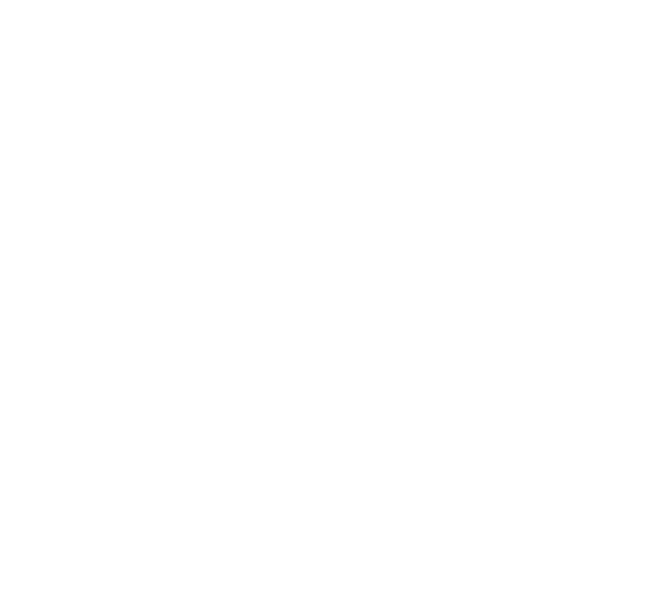
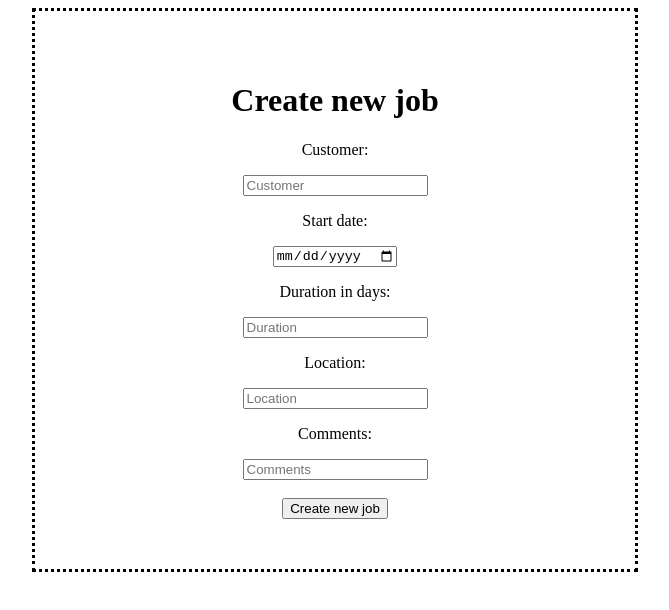
Before and after one commit to Sarahkfenger/ModelsManagement, a Vue app in the folder VueModel/: page /createjob in a window 1280 px wide. Shown: the top 610 px of the page, without its empty margins (305-974 px from the left). Built offline with nearby package versions, Linux system fonts and the light colour scheme.

Commit message:
CreateJob og forsøg på validation

```diff
--- a/VueModel/package.json
+++ b/VueModel/package.json
@@ -13,7 +13,8 @@
   },
   "dependencies": {
     "vue": "2.5.17",
-    "vue-router": "^3.1.6"
+    "vue-router": "^3.1.6",
+    "vuelidate": "^0.7.5"
   },
   "devDependencies": {
     "@vue/cli-plugin-babel": "3.0.4",
--- /dev/null
+++ b/VueModel/src/components/CreateJob.vue
@@ -0,0 +1,84 @@
+<template>
+    <div class="createjob" id="create">
+        <h1>Create new job</h1>
+        <p>Customer:</p>
+        <input type="text" name="cutomer" v-model="input.customer" placeholder="Customer" />
+        <p>Start date:</p>
+        <input type="date" name="startdate" v-model="input.startdate" placeholder="Start date" />
+        <p>Duration in days:</p>
+        <input type="number" min="0" name="days" v-model.number="input.days" placeholder="Duration" />
+        <p>Location:</p>
+        <input type="text" name="location" v-model="input.location" placeholder="Location" />
+        <p>Comments:</p>
+        <input type="text" name="comments" v-model="input.comments" placeholder="Comments" />
+        <br />
+        <br />
+        <button type="button" v-on:click="createJob()">Create new job</button>
+    </div>
+</template>
+
+<script>
+    import { required, minLength } from 'vuelidate/lib/validators'
+    export default {
+        name: 'createjob',
+        data() {
+            return {
+                input: {
+                    customer: null,
+                    startdate: "",
+                    days: null,
+                    location: "",
+                    comments: ""
+                }
+            }
+        },
+        validations: {
+            input: {
+                customer: { required, min: minLength(1) }
+            }
+        },
+        methods: {
+            async createJob() {
+                fetch('https://localhost:44368/api/Jobs', {
+                    method: 'POST',
+                    credentials: 'include',
+                    headers: {
+                        'Authorization': 'Bearer ' + localStorage.getItem("token"),
+                        'Content-Type': 'application/json'
+                    },
+                    body: JSON.stringify(
+                        {
+                            customer: this.input.customer,
+                            startDate: this.input.startDate,
+                            days: this.input.days,
+                            location: this.input.location,
+                            comments: this.input.comments
+                        })
+                }).then(res => {
+                    if (!res.ok) {
+                        if (res.status == 400)
+                            throw new Error(res.statusText);
+                        else
+                            throw new Error('Network response was not ok');
+                    } else {
+                        this.input.customer = "Det gik!"
+                    }
+                });
+            }
+        }
+    }
+</script>
+
+<style scoped>
+    #create {
+        text-align: center;
+        width: 500px;
+        padding: 50px;
+        border: dotted;
+        margin: auto;
+    }
+
+    h1 {
+        text-align: center;
+    }
+</style>
--- a/VueModel/src/components/CreatePage.vue
+++ b/VueModel/src/components/CreatePage.vue
@@ -62,7 +62,6 @@
             <input type="text" name="comments" v-model="input.comments" placeholder="Comments" />
             <br />
         </div>
-
         <br />
         <br />
         <button type="button" v-on:click="create()">Create {{ input.picked }}</button>
--- a/VueModel/src/components/Home.vue
+++ b/VueModel/src/components/Home.vue
@@ -47,7 +47,7 @@
                         res.json().then((token) => {
                             if (res.status)
                                 localStorage.setItem("token", token.jwt);
-                            this.$router.push('/createpage')
+                            this.$router.push('/createjob')
                         })
                     })
                 }
--- a/VueModel/src/main.js
+++ b/VueModel/src/main.js
@@ -1,8 +1,10 @@
 import Vue from 'vue';
+import Vuelidate from 'vuelidate'
 import App from './App.vue';
 import router from './router/router'
 
 Vue.config.productionTip = true;
+Vue.use(Vuelidate);
 
 new Vue({
     router,
--- a/VueModel/src/router/router.js
+++ b/VueModel/src/router/router.js
@@ -4,6 +4,7 @@
 import Home from '../components/Home.vue'
 import Jobs from '../components/Jobs.vue'
 import CreatePage from '../components/CreatePage.vue';
+import CreateJob from '../components/CreateJob.vue';
 
 Vue.use(Router);
 
@@ -26,6 +27,10 @@
         {
             path: '/createpage',
             component: CreatePage
+        },
+        {
+            path: '/createjob',
+            component: CreateJob,
         }
     ]
 })
```
Also changed, not shown: 13 other files (tests, documents, lock files or other folders).
